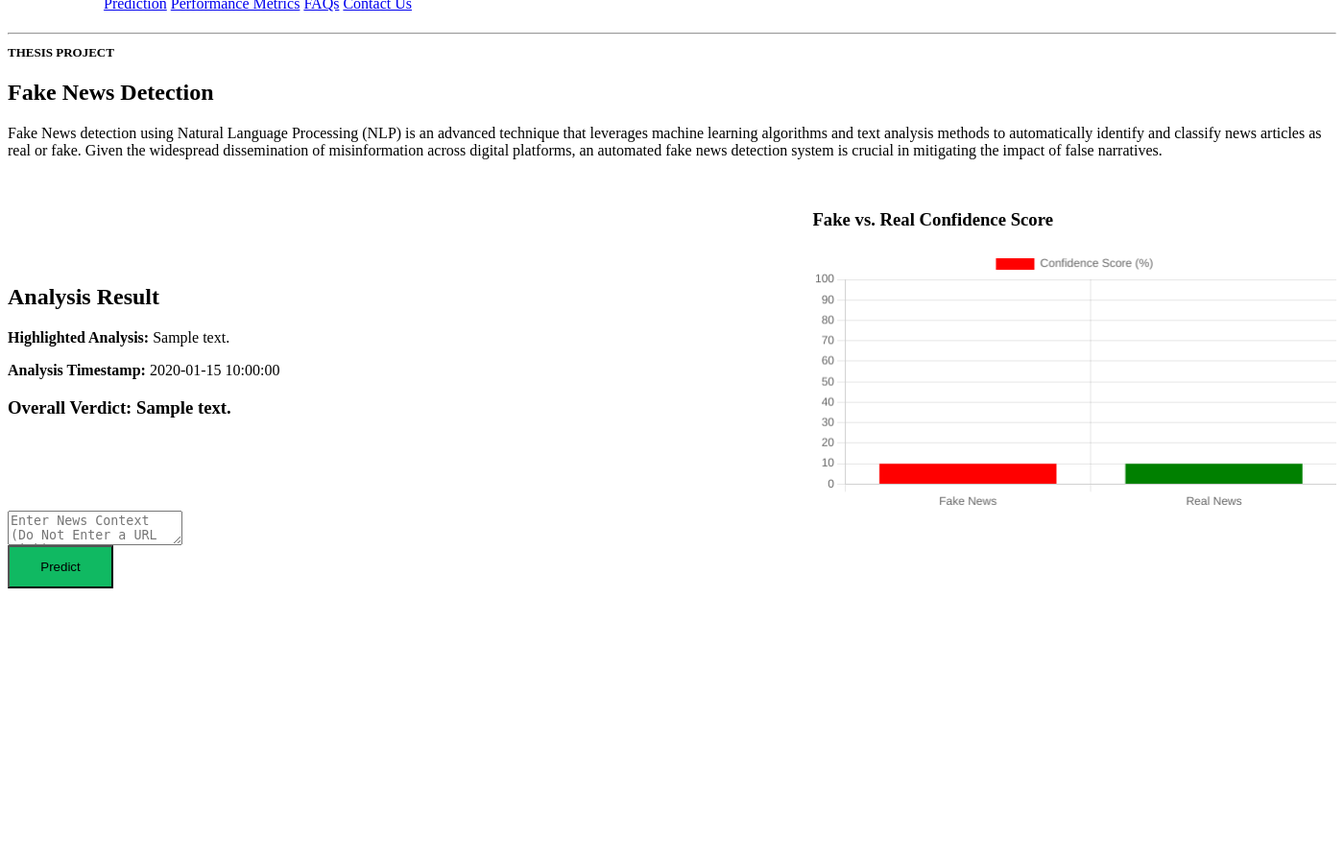
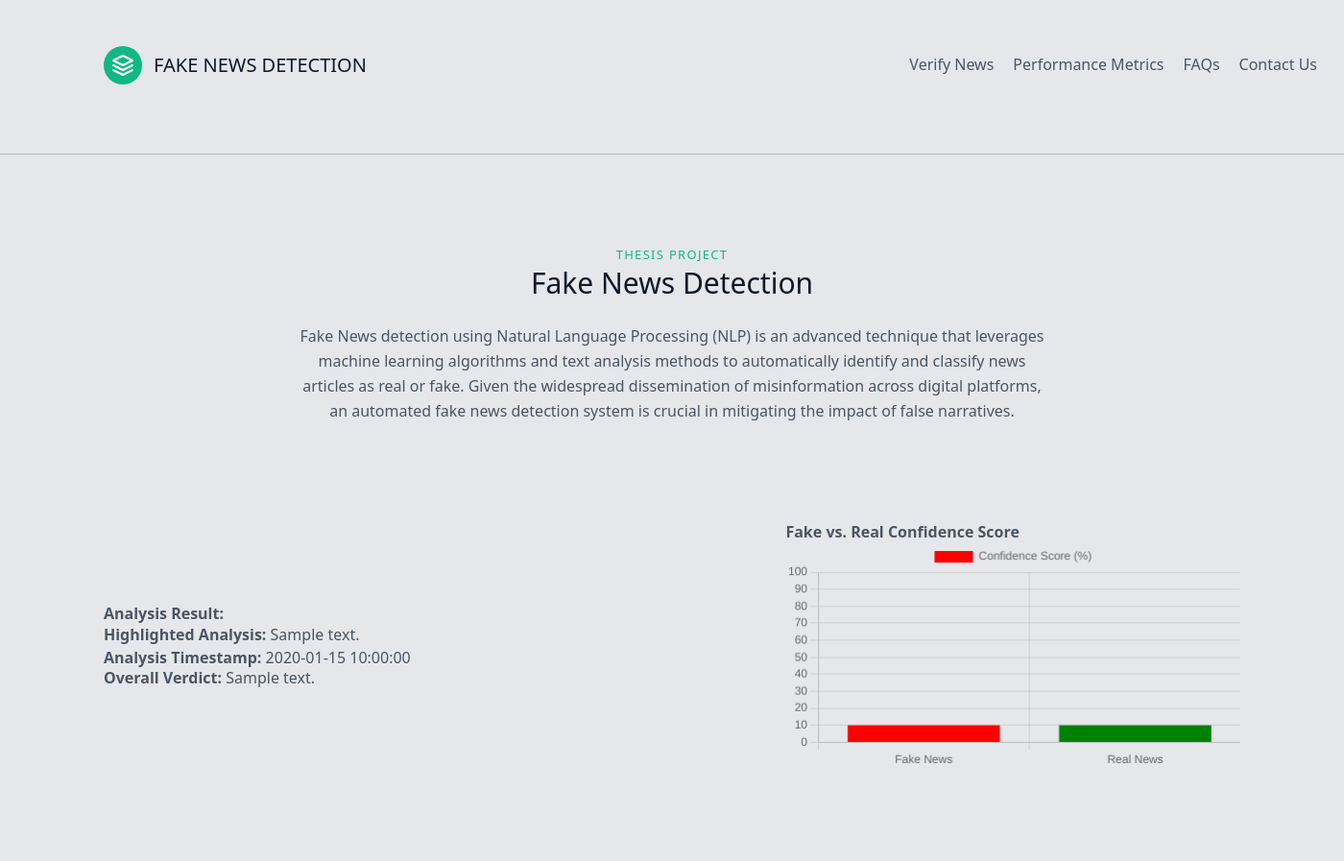
Before and after one commit to hxnsol/fakenewsproject, a Flask app: template templates/prediction.html in a window 1400 px wide; the page is wider, and only the part inside the window is pictured. Shown: that part at 96% size. Before the commit the page ends 613 px from the top of that part, so only its background shows below. Run offline with Flask 3, Linux system fonts and the light colour scheme; the template is opened without the code that fills it: most values are stand-ins (such as "Sample title", 1, 10 or a date in 2020); parts of the project's set-up code (start-up, migrations or seed data) failed here and were passed over.

Commit message:
Update prediction.html

```diff
--- a/templates/prediction.html
+++ b/templates/prediction.html
@@ -1,9 +1,38 @@
-          <nav style="position: relative; bottom: 13px; left:100px;" class="md:ml-auto flex flex-wrap items-center text-base justify-center">
-            <a href="{{ url_for('home') }}" class="mr-5 hover:text-gray-900">Prediction</a>
-            <a href="{{ url_for('metrics') }}" class="mr-5 hover:text-gray-900">Performance Metrics</a>
-            <a href="{{ url_for('faqs') }}" class="mr-5 hover:text-gray-900">FAQs</a>
-            <a href="{{ url_for('contact') }}" class="mr-5 hover:text-gray-900">Contact Us</a>
-          </nav>
+<!doctype html>
+<html lang="en">
+  <head>
+    <meta charset="utf-8">
+    <meta name="viewport" content="width=device-width, initial-scale=1">
+    <link href="static/icons8-facebook-ios-16-filled-32.png" rel="icon">
+    <link href="static/icons8-facebook-ios-16-filled-96.png" rel="icons8-facebook-ios-16-filled-96.png">
+    <link href="https://cdn.jsdelivr.net/npm/bootstrap@5.1.0/dist/css/bootstrap.min.css" rel="stylesheet">
+    <link href="https://unpkg.com/tailwindcss@^2/dist/tailwind.min.css" rel="stylesheet">
+    <title>Fake News Detection</title>
+    <style>
+      .prediction-text.real { color: green; font-weight: bold; }
+      .prediction-text.fake { color: red; font-weight: bold; }
+      .center-container { display: flex; justify-content: center; align-items: center; height: 50vh; flex-direction: column; }
+      .form-container { width: 50%; text-align: center; margin: auto; }
+      .form-control { height: 120px; font-size: 18px; }
+      .highlight-real { background-color: lightgreen; }
+      .highlight-fake { background-color: lightcoral; }
+    </style>
+  </head>
+  <body class="bg-gray-200">
+    <header class="text-gray-600 body-font">
+        <div class="container mx-auto flex flex-wrap p-5 flex-col md:flex-row items-center">
+          <a class="flex title-font font-medium items-center text-gray-900 mb-4 md:mb-0">
+            <svg xmlns="http://www.w3.org/2000/svg" fill="none" stroke="currentColor" stroke-linecap="round" stroke-linejoin="round" stroke-width="2" class="w-10 h-10 text-white p-2 bg-green-500 rounded-full" viewBox="0 0 24 24">
+              <path d="M12 2L2 7l10 5 10-5-10-5zM2 17l10 5 10-5M2 12l10 5 10-5"></path>
+            </svg>
+            <span class="ml-3 text-xl">FAKE NEWS DETECTION</span>
+          </a>
+        <nav style="position: relative; bottom: 13px; left:100px;" class="md:ml-auto flex flex-wrap items-center text-base justify-center">
+          <a href="{{ url_for('home') }}" class="mr-5 hover:text-gray-900">Verify News</a>
+          <a href="{{ url_for('metrics') }}" class="mr-5 hover:text-gray-900">Performance Metrics</a>
+          <a href="{{ url_for('faqs') }}" class="mr-5 hover:text-gray-900">FAQs</a>
+          <a href="{{ url_for('contact') }}" class="mr-5 hover:text-gray-900">Contact Us</a>
+        </nav>
         </div>
       </header>
       <hr>
@@ -17,7 +46,7 @@
           <br>
           <div class="analysis-container" style="display: flex; align-items: center; justify-content: space-between;">
             <div class="text-container" style="width: 60%; padding-right: 20px;">
-                <h2><strong>Analysis Result</strong></h2>
+                <h2><strong>Analysis Result:</strong></h2>
                 <p><strong>Highlighted Analysis:</strong> <span id='highlightedText'>{{ highlighted_text|safe }}</span></p>
                 <p><strong>Analysis Timestamp:</strong> {{ analysis_timestamp }}</p>
                 <h3><strong>Overall Verdict:</strong> <span class="{% if prediction_text == 'Real News' %}real{% else %}fake{% endif %}">{{ prediction_text }}</span></h3>
@@ -48,34 +77,6 @@
                 }
             });
         </script>
-        <div class="form-container">
-            <form id="newsForm" action="/predict" method="POST">
-                <div class="mb-3">
-                  <textarea class="form-control" id="news" name="news" placeholder="Enter News Context (Do Not Enter a URL Link)"></textarea>
-                  <div id="inputError" class="form-text text-danger"></div>
-                </div>
-                <button style="height: 45px; width: 110px; background: #10b962;" type="submit" class="inline-flex text-white bg-green-500 border-0 py-2 px-6 focus:outline-none hover:bg-green-600 rounded text-lg">Predict</button>
-            </form>
-        </div>
       </section>
-      <script>
-        document.getElementById("newsForm").addEventListener("submit", function(event) {
-            let newsInput = document.getElementById("news").value.trim();
-            let inputError = document.getElementById("inputError");
-            let wordCount = newsInput.split(/\s+/).length;
-            let urlPattern = /(https?:\/\/[^\s]+)/g;
-
-            if (urlPattern.test(newsInput)) {
-                inputError.innerText = "News Context not URL";
-                event.preventDefault();
-                return;
-            }
-            if (wordCount < 200) {
-                inputError.innerText = "Please provide more information (at least 200 words)";
-                event.preventDefault();
-                return;
-            }
-        });
-      </script>
   </body>
 </html>
```
